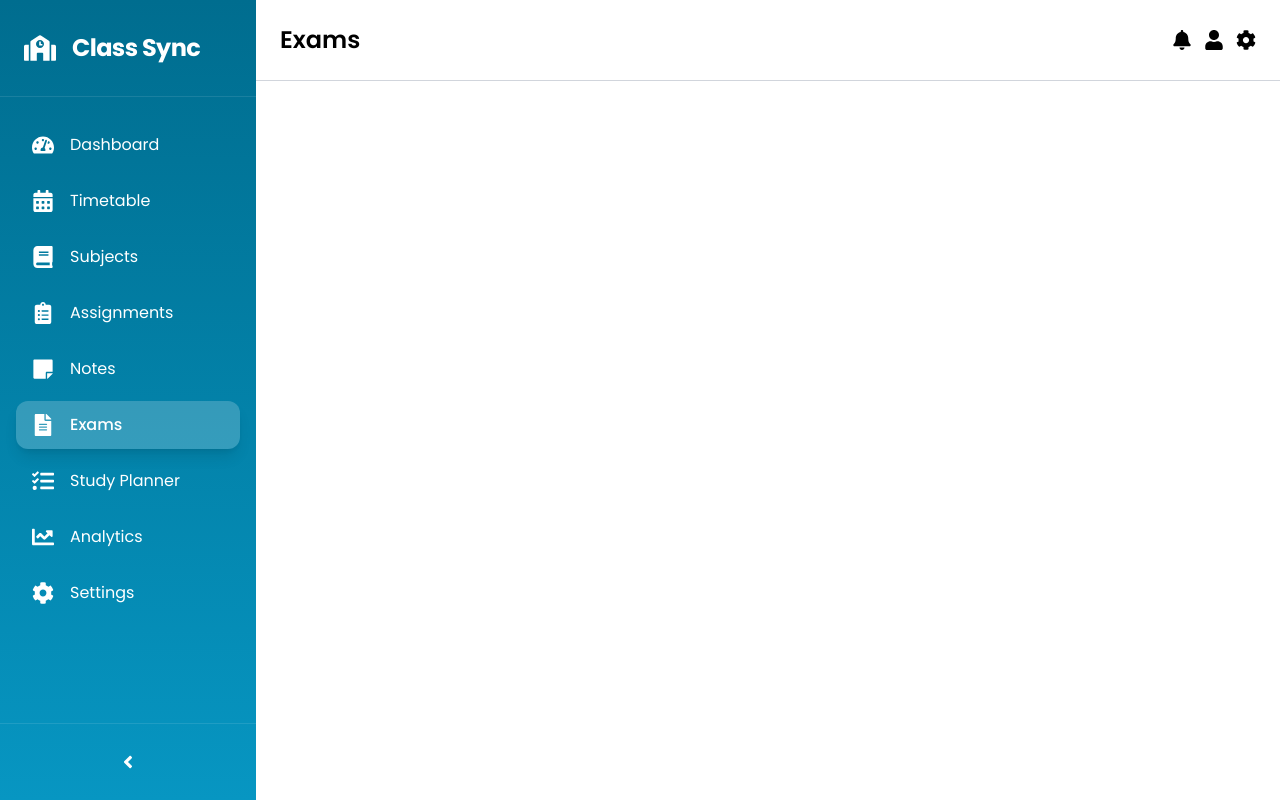
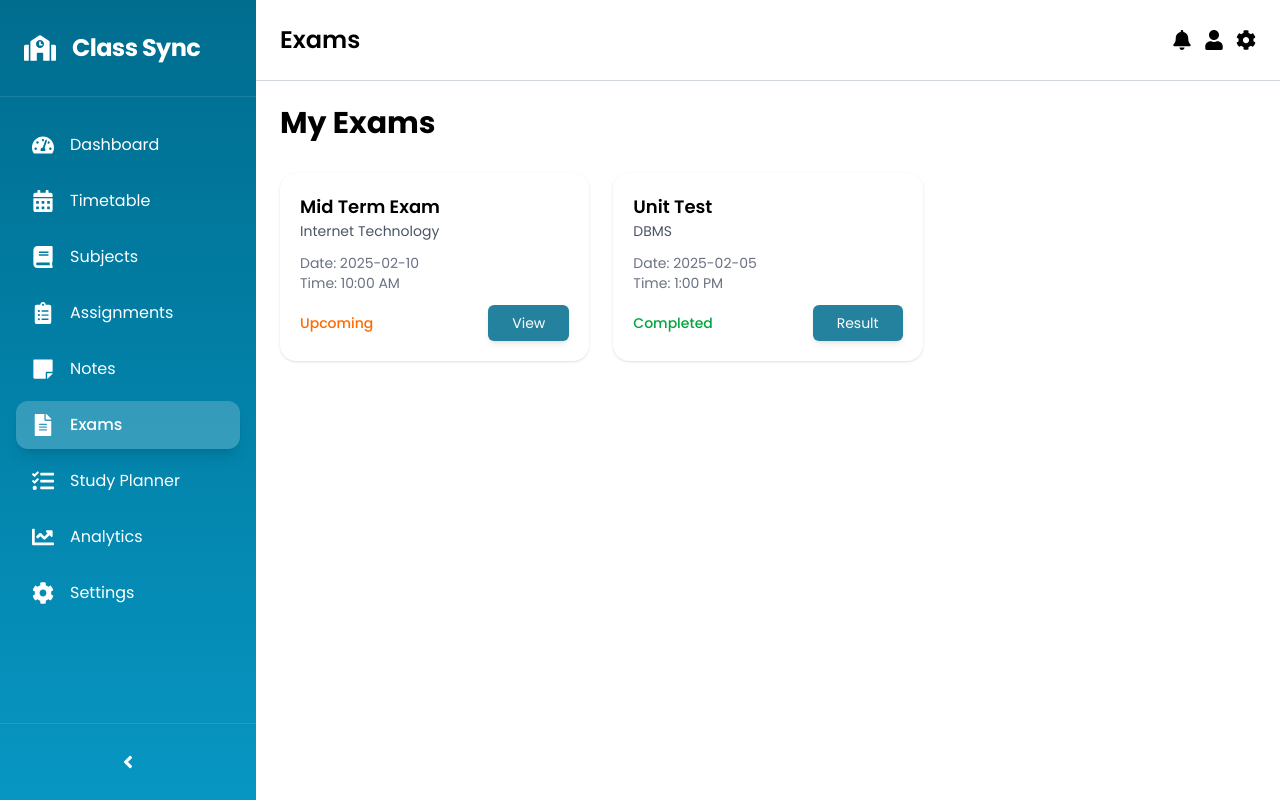
Before and after one commit to paldentitung/ClassSync, a React (Vite) app in the folder frontend/: page /exams in a window 1280 px wide. Built offline with nearby package versions, Linux system fonts and the light colour scheme.

Commit message:
added the exams for both teacher and student

```diff
--- a/frontend/Pages/Exams.jsx
+++ b/frontend/Pages/Exams.jsx
@@ -1,10 +1,16 @@
-import React from "react";
+import React, { useContext } from "react";
 import Header from "../Components/Header";
-
+import StudentExams from "./Student/StudentExams";
+import TeacherExams from "./Teacher/TeacherExams";
+import { RoleContext } from "../Context/RoleContext";
 const Exams = () => {
+  const { role } = useContext(RoleContext);
   return (
     <div>
       <Header title="Exams" />
+      <div className="p-6">
+        {role === "student" ? <StudentExams /> : <TeacherExams />}
+      </div>
     </div>
   );
 };
--- /dev/null
+++ b/frontend/Pages/Student/StudentExams.jsx
@@ -0,0 +1,66 @@
+import React from "react";
+import MainButton from "../../Components/MainButton";
+
+const StudentExams = () => {
+  const studentExams = [
+    {
+      id: 1,
+      title: "Mid Term Exam",
+      subject: "Internet Technology",
+      date: "2025-02-10",
+      time: "10:00 AM",
+      status: "Upcoming",
+    },
+    {
+      id: 2,
+      title: "Unit Test",
+      subject: "DBMS",
+      date: "2025-02-05",
+      time: "1:00 PM",
+      status: "Completed",
+    },
+  ];
+
+  return (
+    <div className="">
+      <h2 className="text-3xl font-bold mb-8">My Exams</h2>
+
+      <div className="grid grid-cols-1 md:grid-cols-3 gap-6">
+        {studentExams.map((exam) => (
+          <div
+            key={exam.id}
+            className="bg-white p-5 rounded-2xl shadow hover:shadow-md transition flex flex-col gap-3"
+          >
+            <div>
+              <h3 className="text-lg font-semibold">{exam.title}</h3>
+              <p className="text-sm text-gray-600">{exam.subject}</p>
+            </div>
+
+            <div className="text-sm text-gray-500">
+              <p>Date: {exam.date}</p>
+              <p>Time: {exam.time}</p>
+            </div>
+
+            <div className="flex justify-between items-center mt-auto">
+              <span
+                className={`text-sm font-medium ${
+                  exam.status === "Upcoming"
+                    ? "text-orange-500"
+                    : "text-green-600"
+                }`}
+              >
+                {exam.status}
+              </span>
+
+              <MainButton
+                name={exam.status === "Upcoming" ? "View" : "Result"}
+              />
+            </div>
+          </div>
+        ))}
+      </div>
+    </div>
+  );
+};
+
+export default StudentExams;
--- a/frontend/Pages/Student/StudentNotes.jsx
+++ b/frontend/Pages/Student/StudentNotes.jsx
@@ -35,7 +35,7 @@ const StudentNotes = () => {
             key={note.id}
             className="group bg-white rounded-3xl shadow-md hover:shadow-lg transition overflow-hidden border border-gray-100 flex flex-col"
           >
-            <div className="bg-gradient-to-br from-blue-50 to-indigo-50 p-8 flex items-center justify-center">
+            <div className="bg-linear-to-br from-blue-50 to-indigo-50 p-8 flex items-center justify-center">
               <span className="text-blue-500 text-5xl">📄</span>
             </div>
 
--- /dev/null
+++ b/frontend/Pages/Teacher/TeacherExams.jsx
@@ -0,0 +1,57 @@
+import React from "react";
+import MainButton from "../../Components/MainButton";
+import SecondaryButton from "../../Components/SecondaryButton";
+
+const TeacherExams = () => {
+  const teacherExams = [
+    {
+      id: 1,
+      title: "Mid Term Exam",
+      subject: "Internet Technology",
+      date: "2025-02-10",
+      students: 45,
+    },
+    {
+      id: 2,
+      title: "Unit Test",
+      subject: "DBMS",
+      date: "2025-02-05",
+      students: 40,
+    },
+  ];
+
+  return (
+    <div>
+      <div className="flex justify-between items-center mb-8">
+        <h2 className="text-3xl font-bold">Exams</h2>
+        <MainButton name="Create Exam" />
+      </div>
+
+      <div className="grid grid-cols-1 md:grid-cols-3 gap-6">
+        {teacherExams.map((exam) => (
+          <div
+            key={exam.id}
+            className="bg-white p-5 rounded-2xl shadow hover:shadow-md transition flex flex-col gap-3"
+          >
+            <div>
+              <h3 className="text-lg font-semibold">{exam.title}</h3>
+              <p className="text-sm text-gray-600">{exam.subject}</p>
+            </div>
+
+            <div className="text-sm text-gray-500">
+              <p>Date: {exam.date}</p>
+              <p>Students: {exam.students}</p>
+            </div>
+
+            <div className="flex gap-3 mt-auto">
+              <MainButton name="Submissions" className="flex-1" />
+              <SecondaryButton name="Edit" className="flex-1" />
+            </div>
+          </div>
+        ))}
+      </div>
+    </div>
+  );
+};
+
+export default TeacherExams;
```
